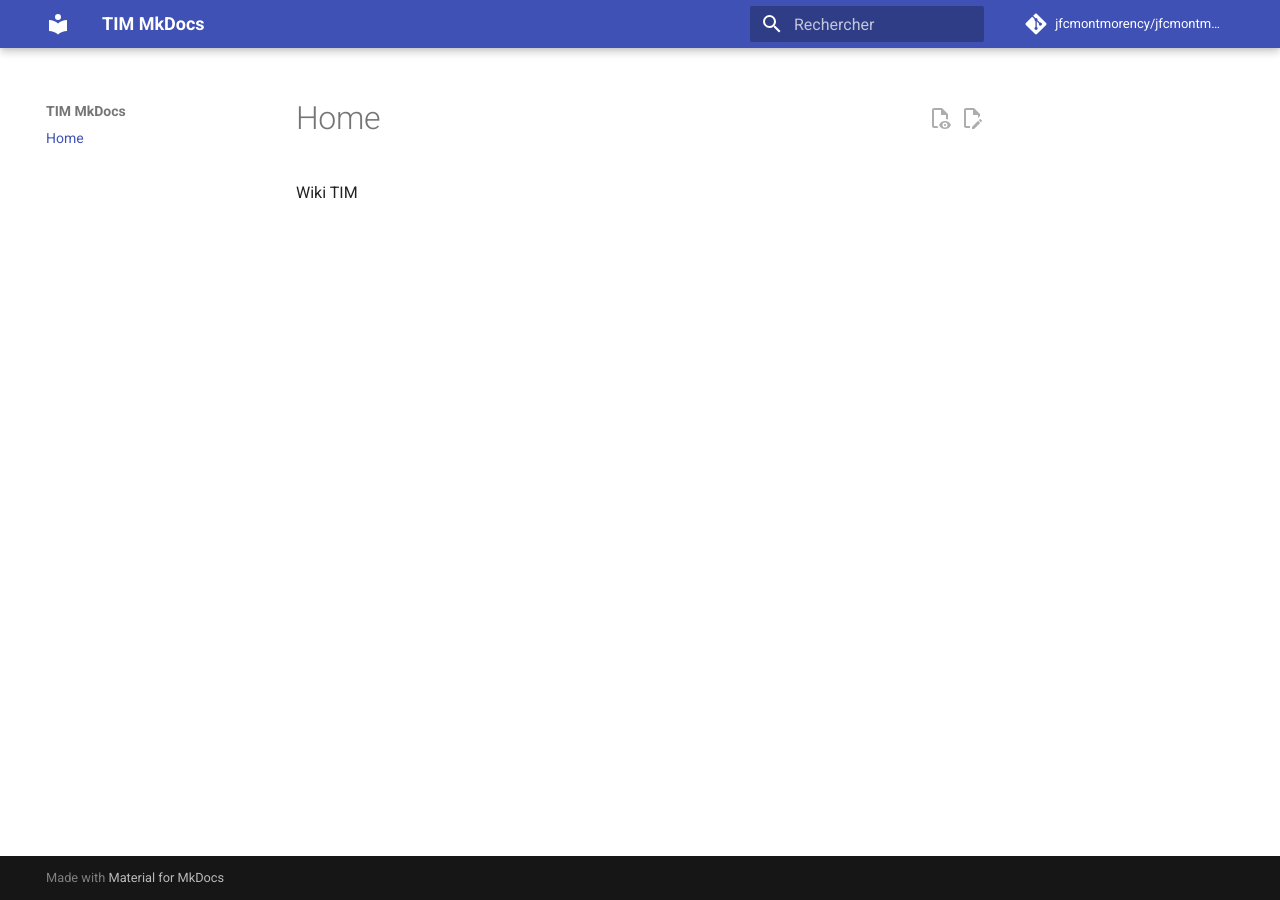
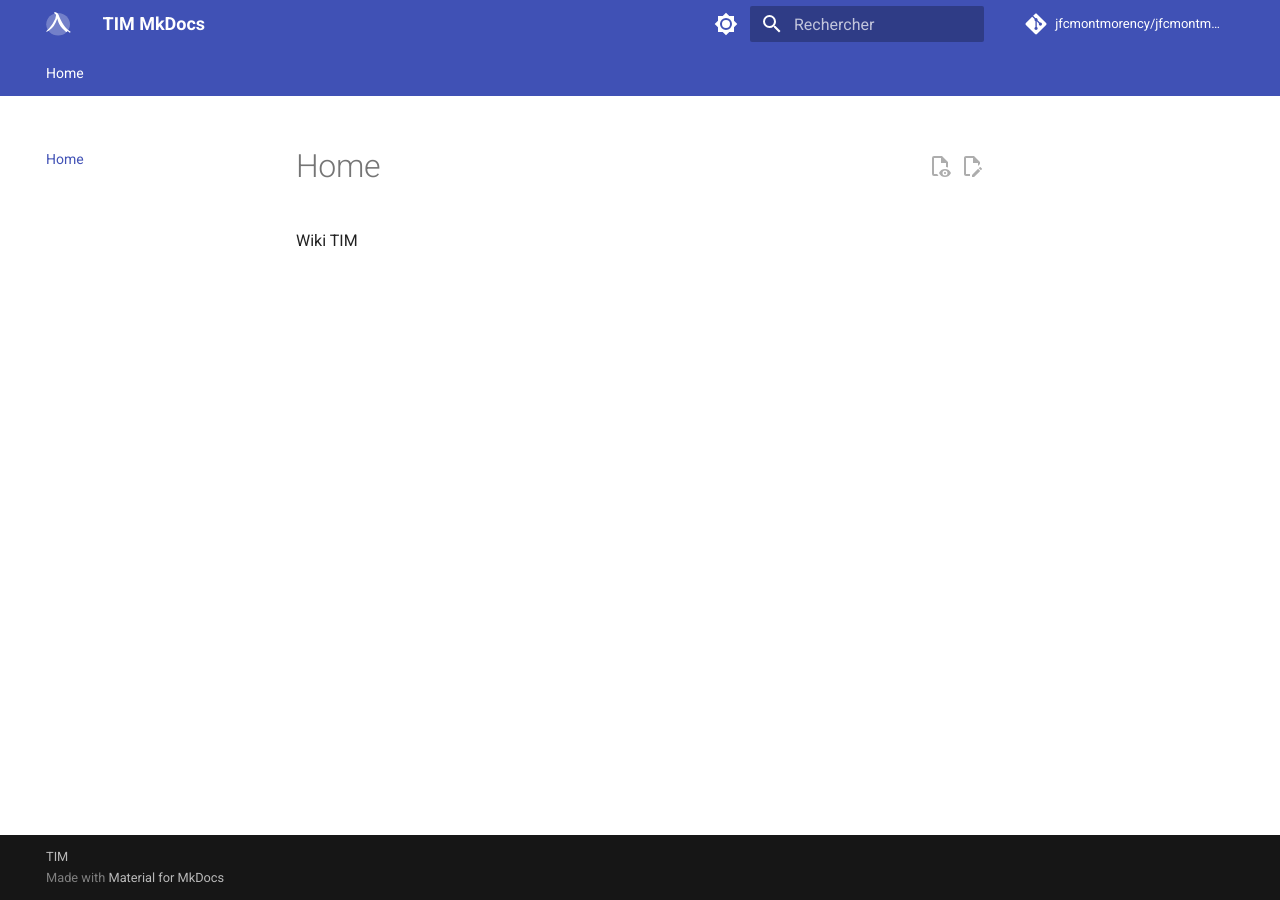
Before and after one commit to jfcmontmorency/old_compendium, an MkDocs documentation site: the page built from docs/index.md, in a window 1280 px wide. Built offline with MkDocs 1.6.1 and Material for MkDocs 9.7.7, drawn with Linux system fonts in a browser that asks for light colours; comment, search, counter and statistics services are not loaded.

Commit message:
Update mkdocs.yml

```diff
--- a/mkdocs.yml
+++ b/mkdocs.yml
@@ -3,6 +3,7 @@ site_name: TIM MkDocs
 site_author: 'Jean-François Cartier'
 site_description: >-
   Wiki des cours en TIM version jfcartier
+copyright: TIM
 
 # Repository
 repo_name: 'jfcmontmorency/jfcmontmorency.github.io'
@@ -12,15 +13,35 @@ repo_url: 'https://github.com/jfcmontmorency/jfcmontmorency.github.io'
 nav:
   - Home: index.md
 
-# Theme
+# Theme (Material de Google)
 theme:
   name: material
   language: fr
+  logo: logo.svg
+  favicon: logo.svg
   features:
     - content.action.edit
     - content.action.view
     - content.tooltips
     - navigation.sections
+    - navigation.top
+    - navigation.tabs
+    - navigation.tracking
+    - navigation.instant
+    - navigation.instant.progress
+    - navigation.instant.prefetch
+    - content.code.copy
+  palette:
+    - media: "(prefers-color-scheme: dark)"
+      scheme: slate
+      toggle:
+        icon: material/brightness-4
+        name: Mode clair
+    - media: "(prefers-color-scheme: light)"
+      scheme: default
+      toggle:
+        icon: material/brightness-7
+        name: Mode sombre
 
 # Extensions
 markdown_extensions:
@@ -29,6 +50,8 @@ markdown_extensions:
   - footnotes
   - toc:
       permalink: true
+  - pymdownx.superfences
+  - pymdownx.inlinehilite
   - pymdownx.betterem:
       smart_enable: all
   - pymdownx.details
@@ -38,3 +61,6 @@ markdown_extensions:
   - pymdownx.keys
   - pymdownx.tabbed:
       alternate_style: true
+  - pymdownx.tasklist:
+      custom_checkbox: true
+      clickable_checkbox: true
```
